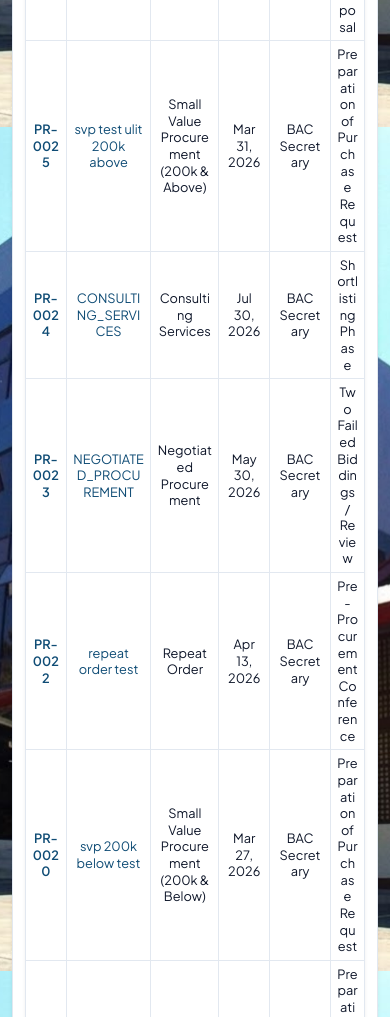
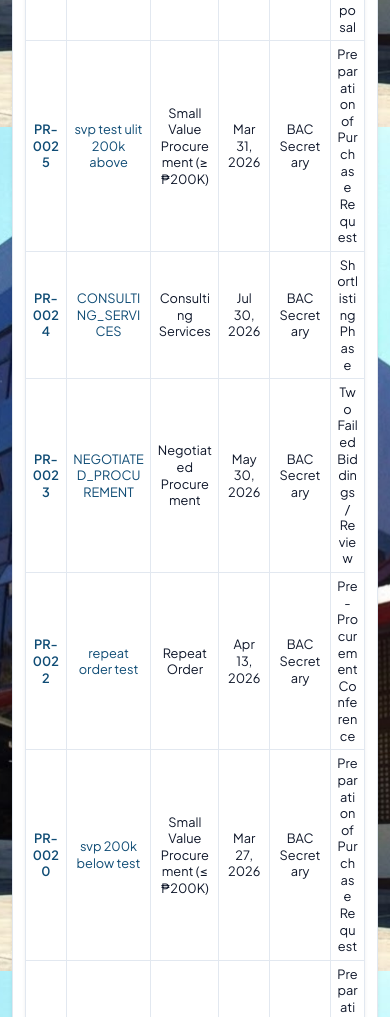
Before and after one commit to escall-dev/sdo-BACtrack, a PHP site: page /SDO-cts/admin/landing.php?page=2 in a window 390 px wide. Shown: the part 1561-2578 px from the top of the page. Run offline with PHP 8.4, Linux system fonts and the light colour scheme; data comes from the database, SQL or seed files in the repository; some libraries are stand-ins or nearby versions.

Commit message:
refactor: update procurement terminology and enhance layout in landing page
- Updated procurement labels for clarity, changing "Market Identification (<= P200K)" to "Market Identification (≤ ₱200K)" in multiple files.
- Refactored CSS layout in the landing page to use flexbox for better responsiveness and alignment of cards.
- Introduced a normalization function for procurement step names to ensure consistent terminology across the application.

```diff
--- a/admin/landing.php
+++ b/admin/landing.php
@@ -421,22 +421,27 @@ if ($_SERVER['REQUEST_METHOD'] === 'POST') {
         }
 
         .top-panels {
-            display: grid;
-            grid-template-columns: 640px minmax(0, 1fr);
+            display: flex;
+            flex-direction: column;
             gap: 20px;
-            align-items: start;
+            align-items: stretch;
         }
 
         .top-panels .estimator-card {
+            width: 640px;
+            max-width: 100%;
+            align-self: flex-end;
             min-width: 0;
         }
 
         .top-panels .projects-card {
+            width: calc(100% - 640px - 20px);
+            max-width: 100%;
+            align-self: center;
             min-width: 0;
         }
 
         .top-panels .data-card {
-            width: 100%;
             max-width: none;
             margin: 0;
         }
@@ -1464,8 +1469,13 @@ if ($_SERVER['REQUEST_METHOD'] === 'POST') {
         }
 
         @media (max-width: 1100px) {
-            .top-panels {
-                grid-template-columns: 1fr;
+            .top-panels .estimator-card {
+                align-self: stretch;
+                width: 100%;
+            }
+            .top-panels .projects-card {
+                align-self: stretch;
+                width: 100%;
             }
         }
     </style>
--- a/config/app.php
+++ b/config/app.php
@@ -35,8 +35,8 @@ define('PROCUREMENT_TYPES', [
     'DIRECT_CONTRACTING'          => 'Direct Contracting (Single Source Procurement)',
     'DIRECT_ACQUISITION'          => 'Direct Acquisition',
     'REPEAT_ORDER'                => 'Repeat Order',
-    'SMALL_VALUE_PROCUREMENT_200K' => 'Small Value Procurement (200k & Above)',
-    'SMALL_VALUE_PROCUREMENT'     => 'Small Value Procurement (200k & Below)',
+    'SMALL_VALUE_PROCUREMENT_200K' => 'Small Value Procurement (≥ ₱200K)',
+    'SMALL_VALUE_PROCUREMENT'     => 'Small Value Procurement (≤ ₱200K)',
     'NEGOTIATED_PROCUREMENT'      => 'Negotiated Procurement',
     'COMPETITIVE_BIDDING'         => 'Competitive Bidding',
     'DIRECT_SALES'                => 'Direct Sales',
--- a/config/procurement.php
+++ b/config/procurement.php
@@ -161,7 +161,7 @@ if (!function_exists('procurementConfig')) {
                 ],
                 'DIRECT_ACQUISITION' => [
                     'backward_timeline_stages' => [
-                        ['key' => 'market_identification_p200k', 'name' => 'Market Identification (<= P200K)', 'days' => 1],
+                        ['key' => 'market_identification_p200k', 'name' => 'Market Identification (≤ ₱200K)', 'days' => 1],
                         ['key' => 'direct_purchase_and_recording', 'name' => 'Direct Purchase and Recording', 'days' => 1],
                     ],
                     'forward_execution_stages' => [
--- a/database/updates/016_update_procurement_templates_from_image.sql
+++ b/database/updates/016_update_procurement_templates_from_image.sql
@@ -61,7 +61,7 @@ VALUES
   ('DIRECT_CONTRACTING', 'Payment Processing', 5, 1),
 
   -- Direct Acquisition
-  ('DIRECT_ACQUISITION', 'Market Identification (<= P200K)', 1, 1),
+  ('DIRECT_ACQUISITION', 'Market Identification (≤ ₱200K)', 1, 1),
   ('DIRECT_ACQUISITION', 'Direct Purchase and Recording', 2, 1),
   ('DIRECT_ACQUISITION', 'Implementation', 3, 1),
   ('DIRECT_ACQUISITION', 'Delivery and Inspection', 4, 1),
```
Also changed, not shown: includes/timeline.php (+15 -0 lines), models/ProjectActivity.php (+30 -6 lines).
